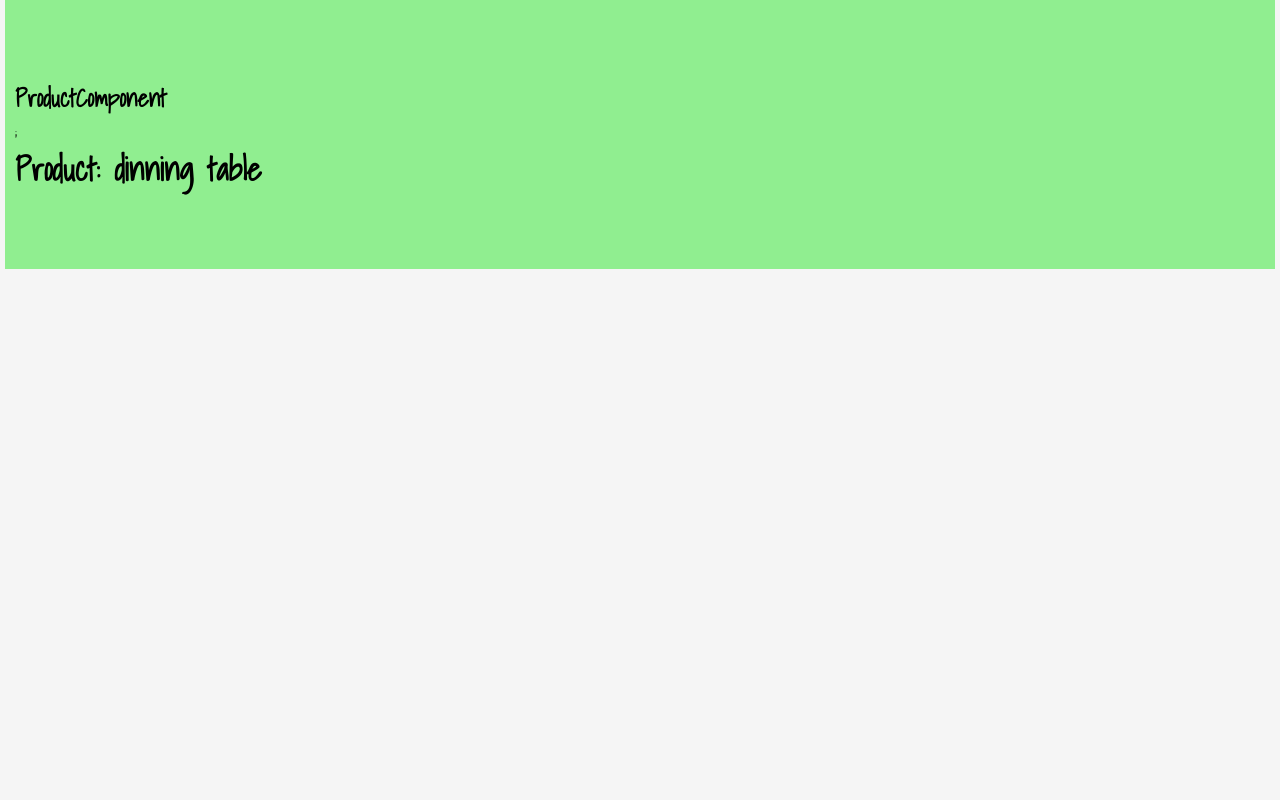
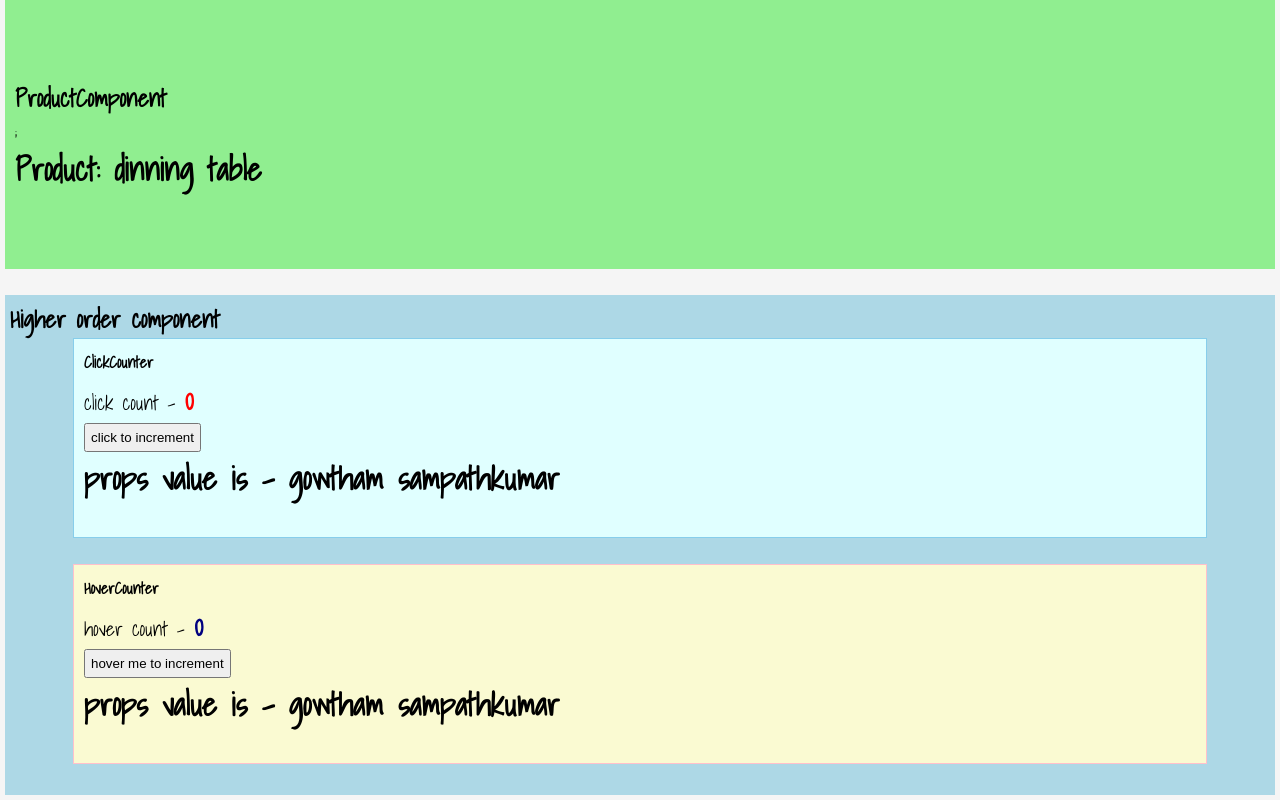
Before and after one commit to Stylish-Developer/react-advance, a React (Create React App) app: page /advance-concepts in a window 1280 px wide. Shown: the part 1854-2654 px from the top of the page. Before the commit the page ends 2128 px from the top, so only its background shows below. Built offline with nearby package versions, Linux system fonts and the light colour scheme.

Commit message:
H O C - higher order component concept is workedout

```diff
--- /dev/null
+++ b/src/components/advancePage/hoc/ClickCount.js
@@ -0,0 +1,37 @@
+// --> click counter component
+
+import HOC from "./Hoc";
+
+const ClickCount = (props) => {
+  const { count, handleIncrement } = props;
+
+  console.log(props.name, "from click counter");
+
+  return (
+    <>
+      <div
+        style={{
+          height: "200px",
+          width: "90%",
+          backgroundColor: "lightcyan",
+          border: "1px solid skyblue",
+          padding: "10px",
+          margin: "auto",
+        }}
+      >
+        <h4> ClickCounter </h4>
+        <p>
+          click count -{" "}
+          <span style={{ fontSize: "30px", fontWeight: "bold", color: "red" }}>
+            {count}
+          </span>{" "}
+        </p>
+        <button onClick={handleIncrement}>click to increment</button>
+        <h1>props value is - {props.name}</h1>
+        {/* console op is undefined 'from click counter', because when we specify the props this click counter. the props sent down to HOC component not to this component . until i use { ...props } in HOC component   */}
+      </div>
+    </>
+  );
+};
+
+export default HOC(ClickCount);
--- /dev/null
+++ b/src/components/advancePage/hoc/Hoc.js
@@ -0,0 +1,29 @@
+// -- H O C component
+
+import { useState } from "react";
+
+const HOC = (WrapperComponent) => {
+  const EnhancedComponent = (props) => {
+    const [count, setCount] = useState(0);
+
+    const handleIncrement = () => {
+      setCount((prevCount) => prevCount + 1);
+    };
+
+    const { name } = props;
+
+    console.log(name, "from H O C  counter");
+
+    return (
+      <WrapperComponent
+        count={count}
+        handleIncrement={handleIncrement}
+        {...props}
+      />
+    );
+  };
+
+  return EnhancedComponent;
+};
+
+export default HOC;
--- /dev/null
+++ b/src/components/advancePage/hoc/HoverCount.js
@@ -0,0 +1,37 @@
+// --> click counter component
+
+import HOC from "./Hoc";
+
+const HoverCount = (props) => {
+  const { count, handleIncrement } = props;
+
+  console.log(props.name, "from hover counter");
+  return (
+    <>
+      <div
+        style={{
+          height: "200px",
+          width: "90%",
+          backgroundColor: "lightgoldenrodyellow",
+          border: "1px solid pink",
+          padding: "10px",
+          margin: "auto",
+
+        }}
+      >
+        <h4> HoverCounter </h4>
+        <p>
+          hover count -{" "}
+          <span style={{ fontSize: "30px", fontWeight: "bold", color: "navy" }}>
+            {count}
+          </span>{" "}
+        </p>
+        <button onMouseOver={handleIncrement} style={{ cursor: 'pointer' }}>hover me to increment</button>
+        <h1>props value is - {props.name}</h1>
+        {/* console op is undefined 'from hover counter', because when we specify the props this hover counter. the props sent down to HOC component not to this component. until i use { ...props } in HOC component   */}
+      </div>
+    </>
+  );
+};
+
+export default HOC(HoverCount);
--- /dev/null
+++ b/src/components/advancePage/hoc/index.js
@@ -0,0 +1,29 @@
+// -- very important and interesting concept in react. => H O C - higher order component
+
+import ClickCount from "./ClickCount";
+import HoverCount from "./HoverCount";
+
+// which is nothing but it's a function which takes a component as an arguments and returns a new component
+// when we need this? and why we need this? - to share the common functionality between components this will help to you
+
+const HigherOrderComponent = () => {
+  return (
+    <>
+      <div
+        style={{
+          height: "500px",
+          width: "100%",
+          backgroundColor: "lightblue",
+          padding: "5px",
+        }}
+      >
+        <h2>Higher order component</h2>
+        <ClickCount name="gowtham sampathkumar" />
+        <br />
+        <HoverCount name="gowtham sampathkumar" />
+      </div>
+    </>
+  );
+};
+
+export default HigherOrderComponent;
--- a/src/components/advancePage/index.js
+++ b/src/components/advancePage/index.js
@@ -2,6 +2,7 @@
 
 import ErrorBoundary from "./errorboundary";
 import FrwardRef from "./forwardref";
+import HigherOrderComponent from "./hoc";
 import PortalsApp from "./portals";
 import ParentComponent from "./purecomponent";
 import Refs from "./ref";
@@ -21,6 +22,8 @@ const AdvancePage = () => {
         <PortalsApp />
         <br />
         <ErrorBoundary />
+        <br/>
+        <HigherOrderComponent />
       </div>
     </>
   );
```
